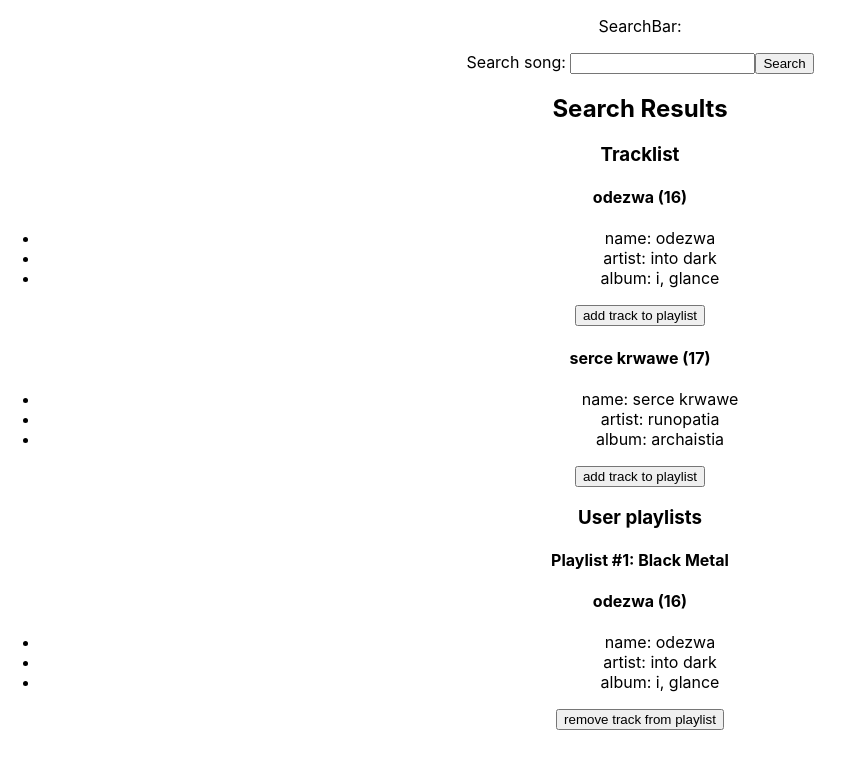
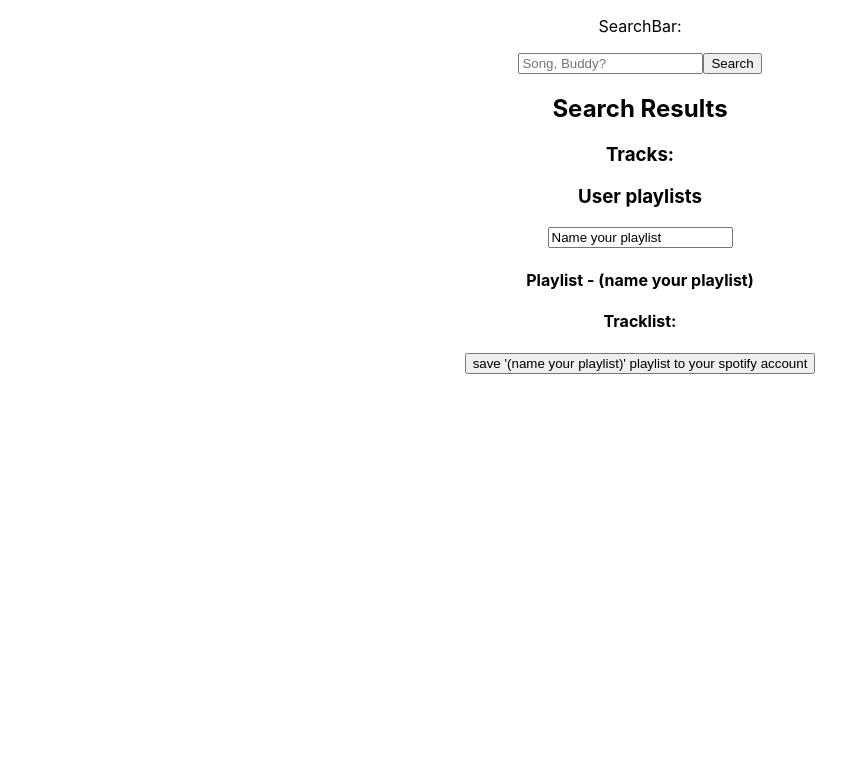
Before and after one commit to jabmat/cc-jamming, a React (Create React App) app: page / in a window 1280 px wide. Shown: the top 768 px of the page, without its empty margins (0-855 px from the left). Built offline with nearby package versions, Linux system fonts and the light colour scheme.

Commit message:
api request implemented

```diff
--- a/src/components/App/App.js
+++ b/src/components/App/App.js
@@ -1,76 +1,71 @@
-import { useCallback, useState } from 'react';
+import React, { useCallback, useState } from 'react';
 import './App.css';
 import SearchBar from '../SearchBar/SearchBar';
 import SearchResults from '../SearchResults/SearchResults';
 import Playlist from '../Playlist/Playlist';
+import Spotify from '../Spotify/Spotify';
 
-function App() {
-	const initialStateSearchResults = [
-		{
-			name: 'odezwa',
-			artist: 'into dark',
-			album: 'i, glance',
-			id: '16',
-		},
-		{
-			name: 'serce krwawe',
-			artist: 'runopatia',
-			album: 'archaistia',
-			id: '17',
-		},
-	];
-
-	const initialStateTracksPlaylist = [
-		{
-			name: 'odezwa',
-			artist: 'into dark',
-			album: 'i, glance',
-			id: '16',
-		},
-	];
-
-	const [searchResults, setSearchResults] = useState(initialStateSearchResults);
-	const [namePlaylist, setNamePlaylist] = useState('Playlist #1: Black Metal');
-	const [tracksPlaylist, setTracksPlaylist] = useState(
-		initialStateTracksPlaylist
-	);
-
-	// const searchResults = [
+const App = () => {
+	// const initialStateSearchResults = [
 	// 	{
 	// 		name: 'odezwa',
 	// 		artist: 'into dark',
 	// 		album: 'i, glance',
 	// 		id: '16',
+	// 		uri: 'spotify:track:6rqhFgbbKwnb9MLmUQDhG6',
 	// 	},
 	// 	{
 	// 		name: 'serce krwawe',
 	// 		artist: 'runopatia',
 	// 		album: 'archaistia',
 	// 		id: '17',
+	// 		uri: 'spotify:track:6rqhFgbbKwnb9MLmUQDhG6',
 	// 	},
 	// ];
 
-	const newSearchResults = [
-		{
-			name: 'odezwa2',
-			artist: 'into dark',
-			album: 'i, glance',
-			id: '16',
-		},
-		{
-			name: 'serce krwawe2',
-			artist: 'runopatia',
-			album: 'archaistia',
-			id: '17',
-		},
-	];
+	const [searchResults, setSearchResults] = useState([]);
+	const [namePlaylist, setNamePlaylist] = useState('(name your playlist)');
+	const [tracksPlaylist, setTracksPlaylist] = useState([]);
 
-	const updateSearchResults = () =>
-		setSearchResults((currentSearchResults) => newSearchResults);
-	// to do - handle change results
-	const handleUpdateSearchResults = () => {};
+	// const newSearchResults = [
+	// 	{
+	// 		name: 'odezwa2',
+	// 		artist: 'into dark',
+	// 		album: 'i, glance',
+	// 		id: '16',
+	// 	},
+	// 	{
+	// 		name: 'serce krwawe2',
+	// 		artist: 'runopatia',
+	// 		album: 'archaistia',
+	// 		id: '17',
+	// 	},
+	// ];
+	// test
+	// Spotify.getAccessTokenIG();
 
-	// to do - toggle songs (add/remove from playlists)
+	// TO DO - naprawić to gówno
+	const updateSearchResults = useCallback((query) => {
+		// const searchResults = Spotify.search(query);
+		// console.log(searchResults);
+		// setSearchResults(searchResults);
+
+		// .then
+		Spotify.search(query).then(setSearchResults);
+
+		// weird
+		// console.log(searchResults);
+		// Spotify.search(query).then((results) => {
+		// 	searchResults(results);
+		// });
+	}, []);
+	// // to do - handle change results
+	// const handleUpdateSearchResults = () => {};
+
+	// CHECK THIS
+	// const checkSearchResults = useCallback(() => console.log(searchResults), []);
+	// checkSearchResults();
+
 	const addTrackToPlaylist = useCallback(
 		(track) => {
 			if (tracksPlaylist.some((trackObject) => trackObject.id === track.id))
@@ -86,10 +81,14 @@ function App() {
 		);
 	}, []);
 
-	// const updateSearchResults = useCallback((resultsArray) => {
-	// 	setSearchResults(resultsArray);
+	const changePlaylistName = useCallback((newPlaylistName) => {
+		setNamePlaylist(newPlaylistName);
+	}, []);
+
+	// TO DO - save playlist to spotify feature
+	// const savePlaylist = useCallback(() => {
+	// 	const playlistTracksUris = tracksPlaylist.map((track) => track.uri);
 	// }, []);
-	// updateSearchResults(newSearchResults);
 
 	return (
 		<div className="App">
@@ -100,10 +99,12 @@ function App() {
 			<Playlist
 				tracksPlaylist={tracksPlaylist}
 				namePlaylist={namePlaylist}
+				onChangePlaylistName={changePlaylistName}
 				onRemove={removeTrackFromPlaylist}
+				/*onSave={savePlaylist}*/
 			/>
 		</div>
 	);
-}
+};
 
 export default App;
--- a/src/components/Playlist/Playlist.js
+++ b/src/components/Playlist/Playlist.js
@@ -1,16 +1,40 @@
+import React, { useCallback } from 'react';
 import Tracklist from '../TrackList/TrackList';
 
-const Playlist = ({ tracksPlaylist, namePlaylist, onRemove }) => {
+const Playlist = ({
+	tracksPlaylist,
+	namePlaylist,
+	onRemove,
+	onChangePlaylistName,
+}) => {
+	const handleChangePlaylistName = useCallback(
+		(event) => {
+			onChangePlaylistName(event.target.value);
+		},
+		[onChangePlaylistName]
+	);
 	return (
 		<>
 			<div className="playlist">
 				<h3>User playlists</h3>
-				<h4>{namePlaylist}</h4>
+				{/* <label for="playlistTitle">Test </label> */}
+				<input
+					type="text"
+					id="playlistName"
+					name="playlistName"
+					onChange={handleChangePlaylistName}
+					defaultValue={'Name your playlist'}
+				/>
+				<h4>Playlist - {namePlaylist}</h4>
+				<h4>Tracklist:</h4>
 				<Tracklist
 					tracks={tracksPlaylist}
+					canRemove={true}
 					onRemove={onRemove}
-					canRemove={true}
 				/>
+				<button className="playlist-save-button">
+					save '{namePlaylist}' playlist to your spotify account
+				</button>
 			</div>
 		</>
 	);
--- a/src/components/SearchBar/SearchBar.js
+++ b/src/components/SearchBar/SearchBar.js
@@ -1,13 +1,33 @@
+import React, { useCallback, useState } from 'react';
+
 const SearchBar = ({ updateSearchResults }) => {
+	const [query, setQuery] = useState('initial empty');
+
+	const handleQueryTyping = useCallback((event) => {
+		let value = event.target.value;
+		// console.log(value);
+		setQuery(value);
+		// console.log(query);
+	}, []);
+
+	const handleSearch = useCallback(() => {
+		updateSearchResults(query);
+	}, [updateSearchResults, query]);
+
+	// console.log(query);
+
 	return (
 		<>
 			<div className="searchbar">
 				<p>SearchBar:</p>
-				<form>
-					<label for="search-song">Search song: </label>
-					<input type="search" id="search-song"></input>
-					<button onClick={updateSearchResults}>Search</button>
-				</form>
+				<input
+					id="search-placeholder"
+					placeholder="Song, Buddy?"
+					onChange={handleQueryTyping}
+				/>
+				<button className="search-button" onClick={handleSearch}>
+					Search
+				</button>
 			</div>
 		</>
 	);
--- a/src/components/SearchResults/SearchResults.js
+++ b/src/components/SearchResults/SearchResults.js
@@ -1,13 +1,13 @@
-import { useState } from 'react';
+import React from 'react';
 import Tracklist from '../TrackList/TrackList';
 import Playlist from '../Playlist/Playlist';
 
 const SearchResults = ({ searchResults, onAdd }) => {
 	return (
 		<>
-			<div>
+			<div className="search-results">
 				<h2>Search Results</h2>
-				<h3>Tracklist</h3>
+				<h3>Tracks:</h3>
 				<Tracklist tracks={searchResults} onAdd={onAdd} />
 			</div>
 		</>
--- /dev/null
+++ b/src/components/Spotify/Spotify.js
@@ -0,0 +1,111 @@
+const clientId = '9a827a8c9e9c473fa9e190683328b77a';
+const redirectUri = 'http://localhost:3000/';
+let accessToken;
+
+// const { Buffer } = require('node:buffer');
+// import { stringToBase64 } from 'uint8array-extras';
+
+const Spotify = {
+	// to do - GET for access token
+	getAccessToken() {
+		if (accessToken) {
+			return accessToken;
+		}
+
+		const accessTokenMatch = window.location.href.match(/access_token=([^&]*)/);
+		const expiresInMatch = window.location.href.match(/expires_in=([^&]*)/);
+		if (accessTokenMatch && expiresInMatch) {
+			accessToken = accessTokenMatch[1];
+			const expiresIn = Number(expiresInMatch[1]);
+			window.setTimeout(() => (accessToken = ''), expiresIn * 1000);
+			window.history.pushState('Access Token', null, '/'); // This clears the parameters, allowing us to grab a new access token when it expires.
+			return accessToken;
+		} else {
+			const accessUrl = `https://accounts.spotify.com/authorize?client_id=${clientId}&response_type=token&scope=playlist-modify-public&redirect_uri=${redirectUri}`;
+			window.location = accessUrl;
+		}
+	},
+	// async getAccessToken() {
+	// 	try {
+	// 		const response = await fetch('https://accounts.spotify.com/api/token', {
+	// 			method: 'POST',
+	// 			body: new URLSearchParams({
+	// 				grant_type: 'client_credentials',
+	// 			}),
+	// 			headers: {
+	// 				'Content-Type': 'application/x-www-form-urlencoded',
+	// 				Authorization: `Basic ${Uint8Array.from(
+	// 					clientId + ':' + clientSecret
+	// 				).toString('base64')}`,
+	// 			},
+	// 		});
+	// 		if (response.ok) {
+	// 			const jsonResponse = await response.json();
+	// 			// code to execute using jsonResponse
+	// 			return jsonResponse;
+	// 		}
+	// 		throw new Error('Request failed!');
+	// 	} catch (error) {
+	// 		console.log(error);
+	// 	}
+	// },
+
+	async search(query) {
+		const accessToken = this.getAccessToken();
+		try {
+			const response = await fetch(
+				`https://api.spotify.com/v1/search?type=track&q=${query}`,
+				{
+					headers: {
+						Authorization: `Bearer ${accessToken}`,
+					},
+				}
+			);
+			if (response.ok) {
+				// console.log(response);
+				const jsonResponse = await response.json();
+				if (!jsonResponse.tracks) {
+					return [];
+				}
+				// console.log(jsonResponse);
+				// return jsonResponse;
+				return jsonResponse.tracks.items.map((track) => ({
+					id: track.id,
+					name: track.name,
+					artist: track.artists[0].name,
+					album: track.album.name,
+					uri: track.uri,
+				}));
+			}
+			throw new Error('Request failed!');
+		} catch (error) {
+			console.log(error);
+		}
+	},
+
+	// search(term) {
+	// 	const accessToken = Spotify.getAccessToken();
+	// 	return fetch(`https://api.spotify.com/v1/search?type=track&q=${term}`, {
+	// 		headers: {
+	// 			Authorization: `Bearer ${accessToken}`,
+	// 		},
+	// 	})
+	// 		.then((response) => {
+	// 			return response.json();
+	// 		})
+	// 		.then((jsonResponse) => {
+	// 			if (!jsonResponse.tracks) {
+	// 				return [];
+	// 			}
+	// 			return jsonResponse.tracks.items.map((track) => ({
+	// 				id: track.id,
+	// 				name: track.name,
+	// 				artist: track.artists[0].name,
+	// 				album: track.album.name,
+	// 				uri: track.uri,
+	// 			}));
+	// 		});
+	// },
+};
+
+export default Spotify;
--- a/src/components/Track/Track.js
+++ b/src/components/Track/Track.js
@@ -1,13 +1,19 @@
 import React, { useCallback } from 'react';
 
 const Track = ({ track, trackNumber, key, onAdd, onRemove, canRemove }) => {
-	const addTrackIn = useCallback(() => {
-		onAdd(track);
-	}, [onAdd, track]);
+	const addTrackIn = useCallback(
+		(event) => {
+			onAdd(track);
+		},
+		[onAdd, track]
+	);
 
-	const removeTrackIn = useCallback(() => {
-		onRemove(track);
-	}, [onRemove, track]);
+	const removeTrackIn = useCallback(
+		(event) => {
+			onRemove(track);
+		},
+		[onRemove, track]
+	);
 
 	const renderActionButton = () => {
 		if (canRemove) {
@@ -35,6 +41,7 @@ const Track = ({ track, trackNumber, key, onAdd, onRemove, canRemove }) => {
 						<li>name: {track.name} </li>
 						<li>artist: {track.artist} </li>
 						<li>album: {track.album} </li>
+						<li>uri: {track.uri}</li>
 					</ul>
 				</div>
 				{renderActionButton()}
--- a/src/components/TrackList/TrackList.js
+++ b/src/components/TrackList/TrackList.js
@@ -2,6 +2,9 @@ import React from 'react';
 import Track from '../Track/Track';
 
 const Tracklist = ({ tracks, onAdd, onRemove, canRemove }) => {
+	if (!tracks || !Array.isArray(tracks)) {
+		return <div className="track-list">Results not available.</div>;
+	} else {
 		return (
 			<>
 				<div className="track-list">
@@ -11,7 +14,7 @@ const Tracklist = ({ tracks, onAdd, onRemove, canRemove }) => {
 							<>
 								<Track
 									track={track}
-								/*trackNumber={trackNumber}*/ key={track.id}
+									key={track.id}
 									onAdd={onAdd}
 									onRemove={onRemove}
 									canRemove={canRemove}
@@ -27,6 +30,33 @@ const Tracklist = ({ tracks, onAdd, onRemove, canRemove }) => {
 				</div>
 			</>
 		);
+	}
+
+	// return (
+	// 	<>
+	// 		<div className="track-list">
+	// 			{tracks.map((track) => {
+	// 				// const trackNumber = tracks.indexOf(track);
+	// 				return (
+	// 					<>
+	// 						<Track
+	// 							track={track}
+	// 							key={track.id}
+	// 							onAdd={onAdd}
+	// 							onRemove={onRemove}
+	// 							canRemove={canRemove}
+	// 						/>
+	// 					</>
+	// 				);
+	// 			})}
+
+	// 			{/* <ul>
+	// 					<li>track-1:</li>
+	// 					<li>track-2:</li>
+	// 				</ul> */}
+	// 		</div>
+	// 	</>
+	// );
 };
 
 export default Tracklist;
--- a/src/index.js
+++ b/src/index.js
@@ -6,12 +6,12 @@ import reportWebVitals from './reportWebVitals';
 
 const root = ReactDOM.createRoot(document.getElementById('root'));
 root.render(
-  <React.StrictMode>
-    <App />
-  </React.StrictMode>
+	<React.StrictMode>
+		<App />
+	</React.StrictMode>
 );
 
 // If you want to start measuring performance in your app, pass a function
 // to log results (for example: reportWebVitals(console.log))
 // or send to an analytics endpoint. Learn more: https://bit.ly/CRA-vitals
-reportWebVitals();
+// reportWebVitals();
```
Lines whose indentation alone changed are shown as unchanged.
